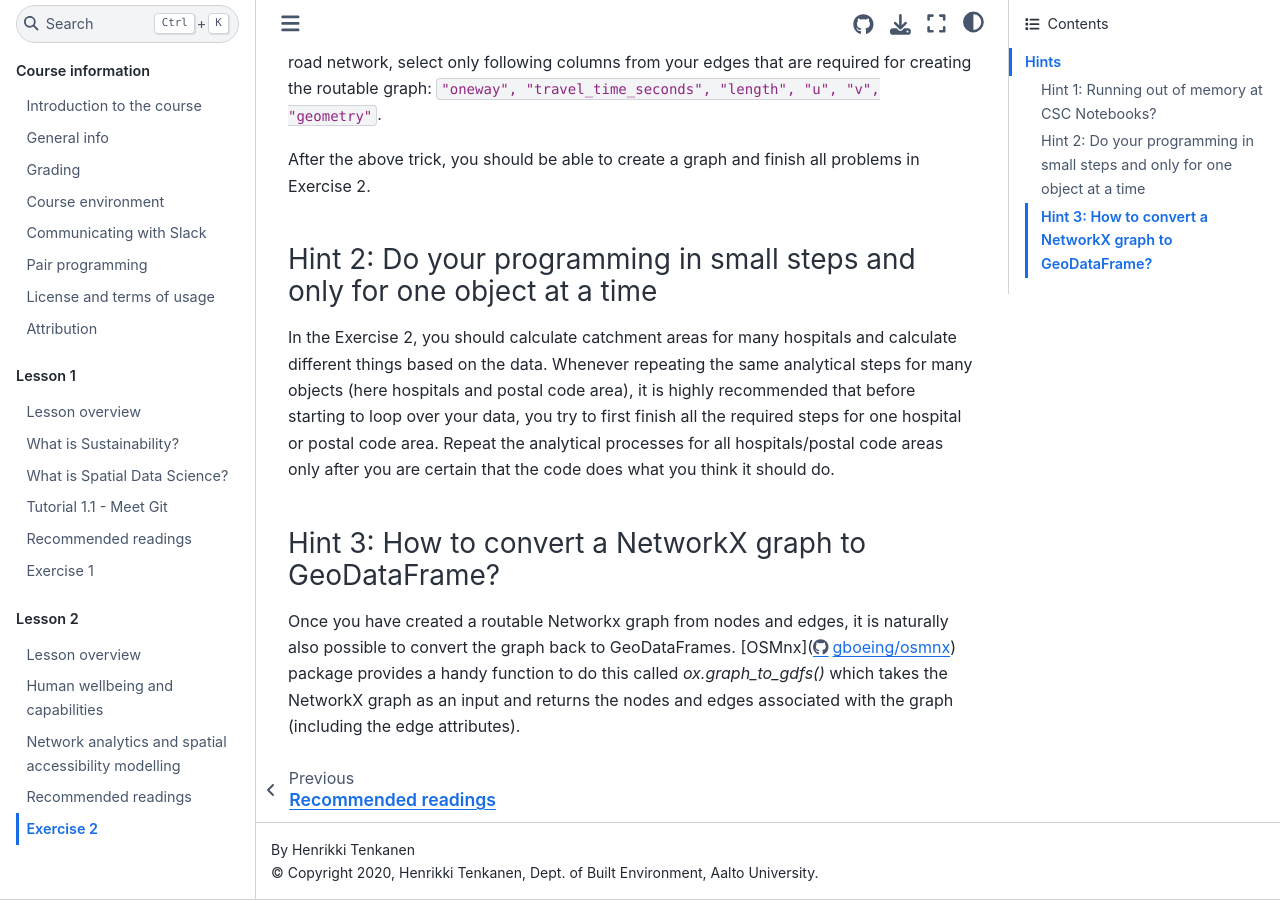
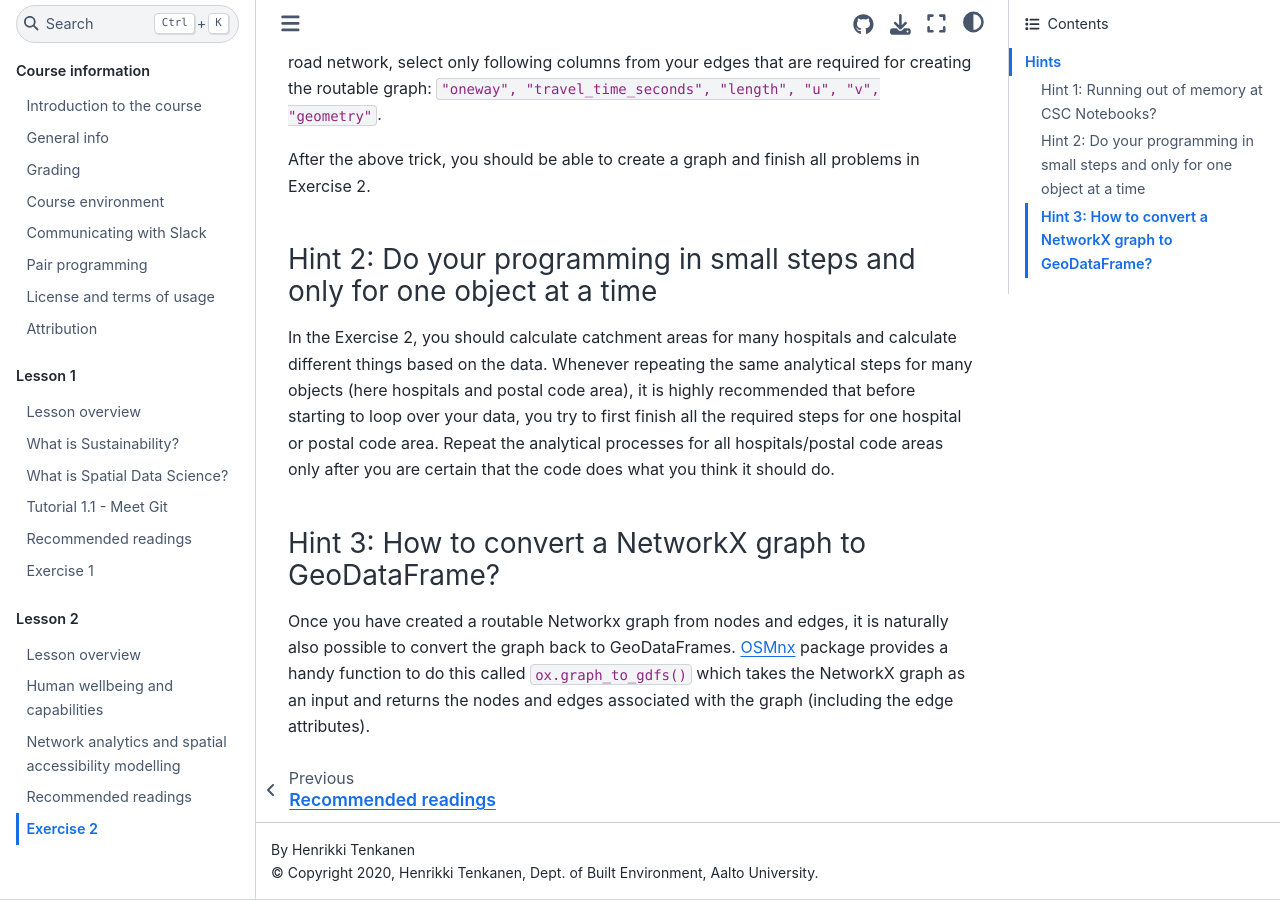
Before and after one commit to AaltoGIS/Sustainability-GIS, a Sphinx documentation site: the page built from source/lessons/L2/exercise-2.rst, in a window 1280 px wide and 900 px high, scrolled down 1146 px. Built offline with Sphinx 7.4.7 and the Sphinx Book theme 1.1.4, drawn with Linux system fonts in a browser that asks for light colours; pages that are not in the unit, such as notebooks, are missing from menus.

Commit message:
Minor edits

```diff
--- a/source/lessons/L2/exercise-2.rst
+++ b/source/lessons/L2/exercise-2.rst
@@ -52,6 +52,6 @@ Hint 3: How to convert a NetworkX graph to GeoDataFrame?
 ~~~~~~~~~~~~~~~~~~~~~~~~~~~~~~~~~~~~~~~~~~~~~~~~~~~~~~~~
 
 Once you have created a routable Networkx graph from nodes and edges, it is naturally also possible to convert
-the graph back to GeoDataFrames. [OSMnx](https://github.com/gboeing/osmnx) package provides a handy function
-to do this called `ox.graph_to_gdfs()` which takes the NetworkX graph as an input and returns the nodes and edges
+the graph back to GeoDataFrames. `OSMnx <https://github.com/gboeing/osmnx>`__ package provides a handy function
+to do this called ``ox.graph_to_gdfs()`` which takes the NetworkX graph as an input and returns the nodes and edges
 associated with the graph (including the edge attributes).
```
